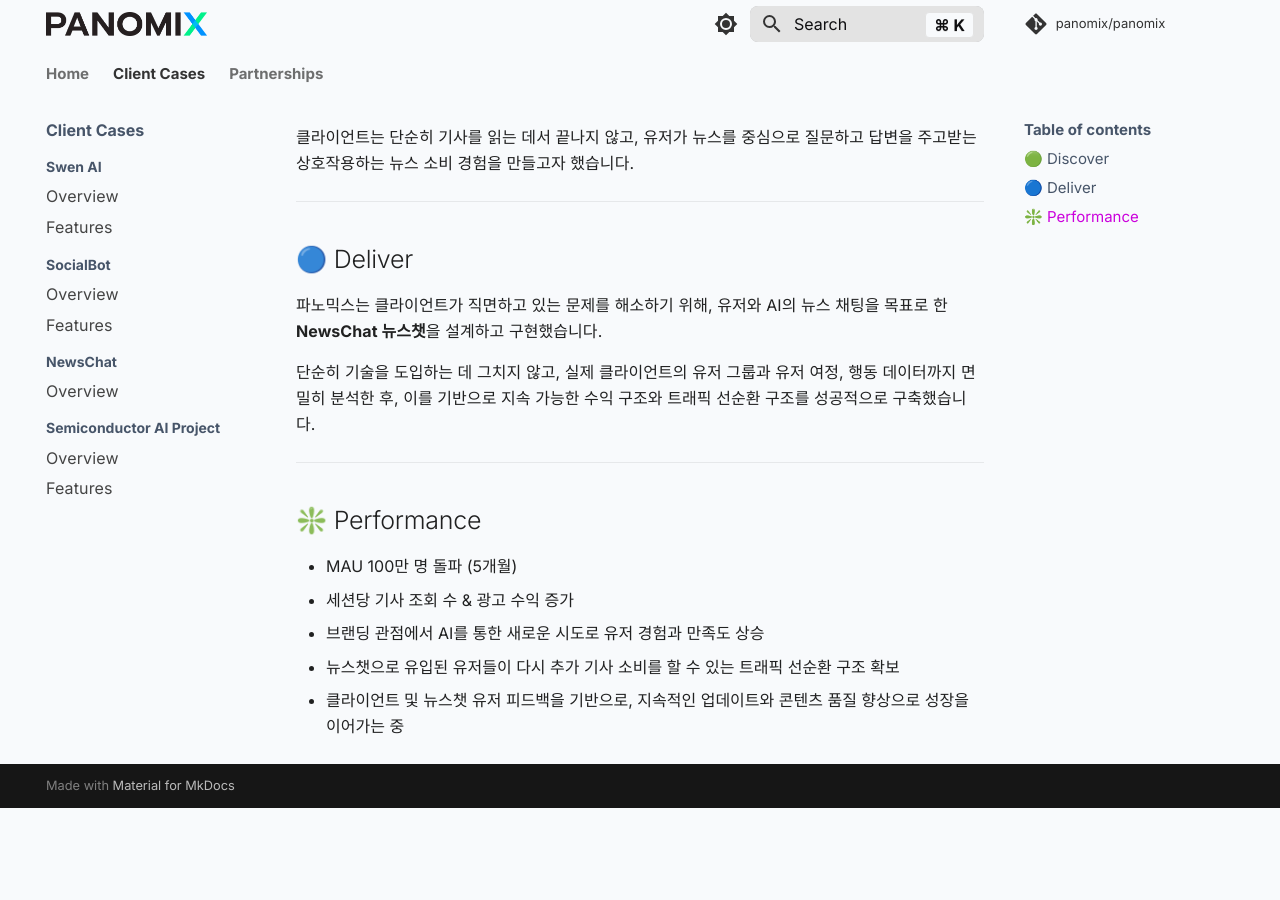
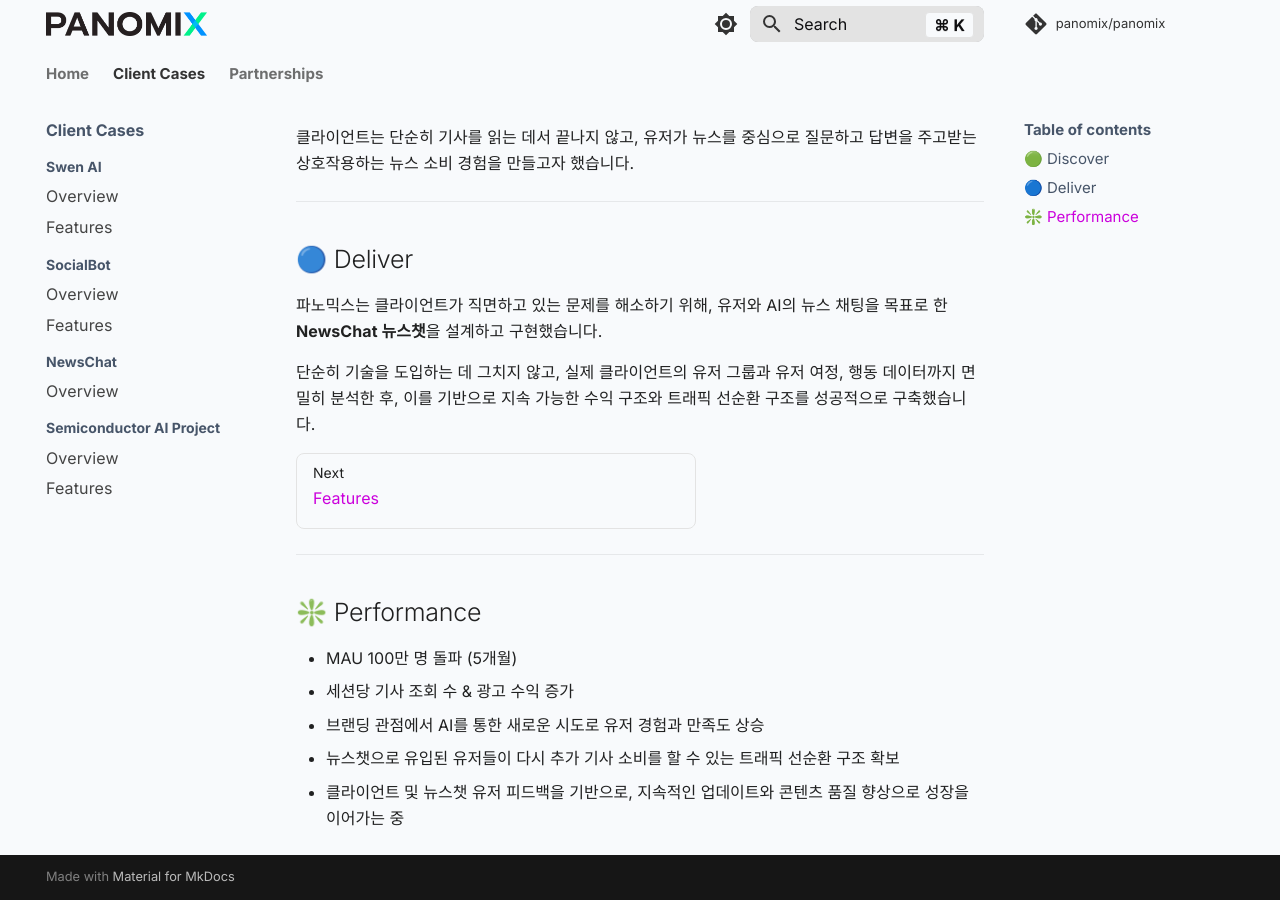
Before and after one commit to panomix/panomix, an MkDocs documentation site: the page built from docs/clients/newschat/newschat.md, in a window 1280 px wide and 900 px high, scrolled down 535 px. Built offline with MkDocs 1.6.1 and Material for MkDocs 9.7.7, drawn with Linux system fonts in a browser that asks for light colours; comment, search, counter and statistics services are not loaded; before the commit the page ends 1343 px from its top, so only the background shows below that.

Commit message:
Update newschat.md

```diff
--- a/docs/clients/newschat/newschat.md
+++ b/docs/clients/newschat/newschat.md
@@ -29,6 +29,11 @@
 
 단순히 기술을 도입하는 데 그치지 않고, 실제 클라이언트의 유저 그룹과 유저 여정, 행동 데이터까지 면밀히 분석한 후, 이를 기반으로 지속 가능한 수익 구조와 트래픽 선순환 구조를 성공적으로 구축했습니다.
 
+
+<a href="../features" class="next-step">
+    Features
+</a>
+
 ---
 
 ## ❇️ Performance
```
